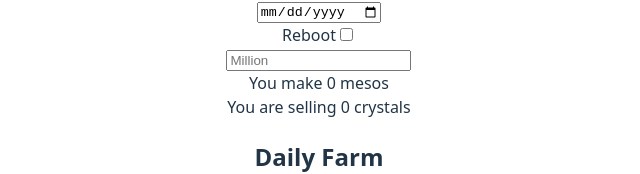
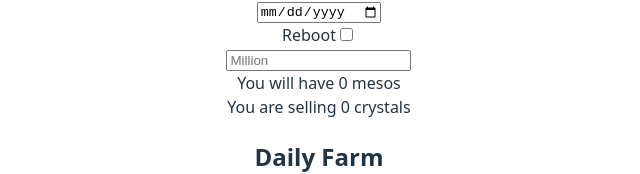
Before and after one commit to wajeff/starforce-planner, a React (Vite) app: page / in a window 1280 px wide. Shown: the part 202-376 px from the top of the page, without its empty margins (321-961 px from the left). Built offline with nearby package versions, Linux system fonts and the light colour scheme.

Commit message:
Changed wording  'you will have x mesos' instead of 'you make x mesos' to better reflect purpose of the website

```diff
--- a/src/components/Values.jsx
+++ b/src/components/Values.jsx
@@ -29,7 +29,7 @@ const Values = ({
 
   return (
     <div>
-      <div>You make {total.toLocaleString()} mesos</div>
+      <div>You will have {total.toLocaleString()} mesos</div>
       <div>
         {maxClears > 180 ? `You are selling ${Math.abs(180-maxClears)}too many crystals`: `You are selling ${maxClears} crystals` }
 
```
